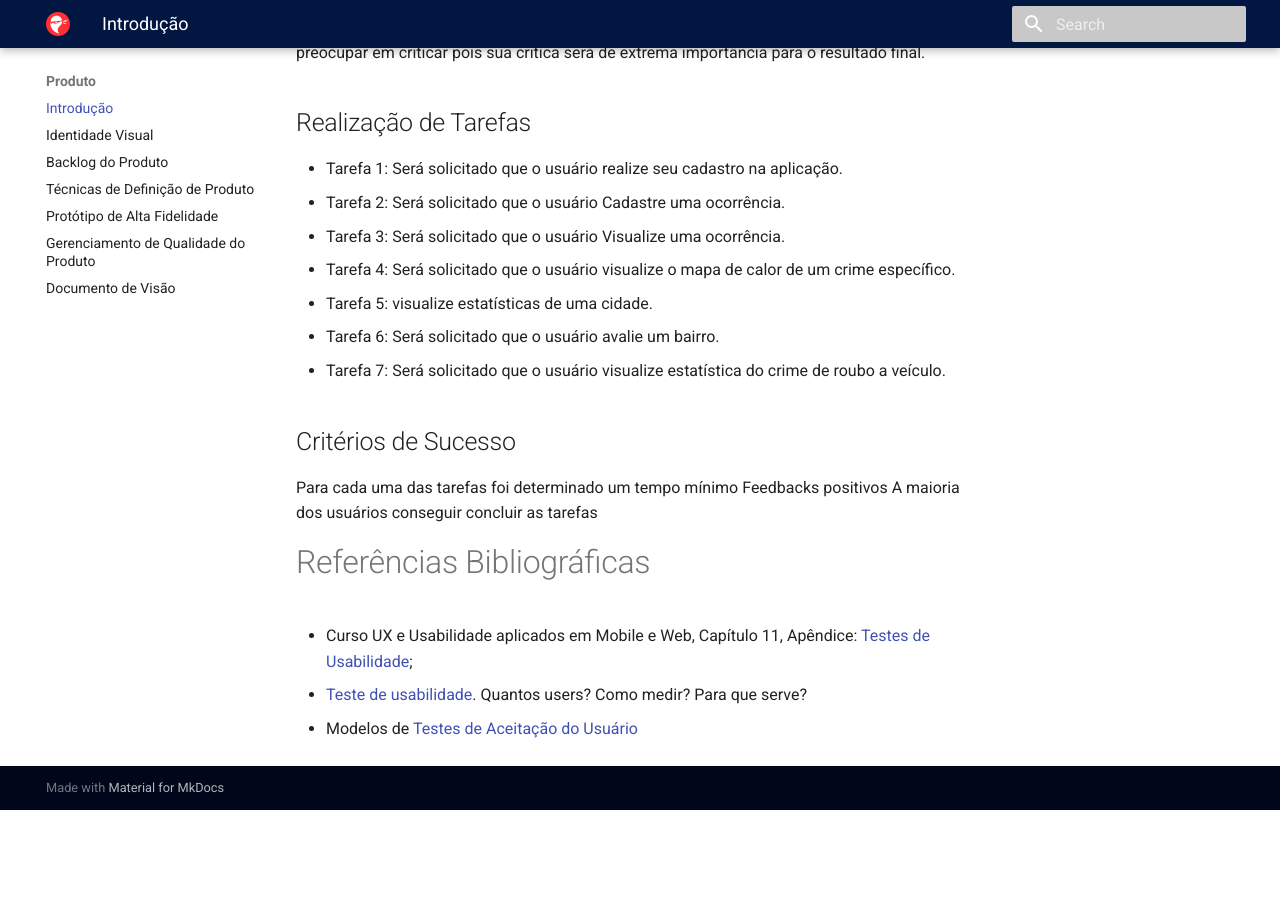
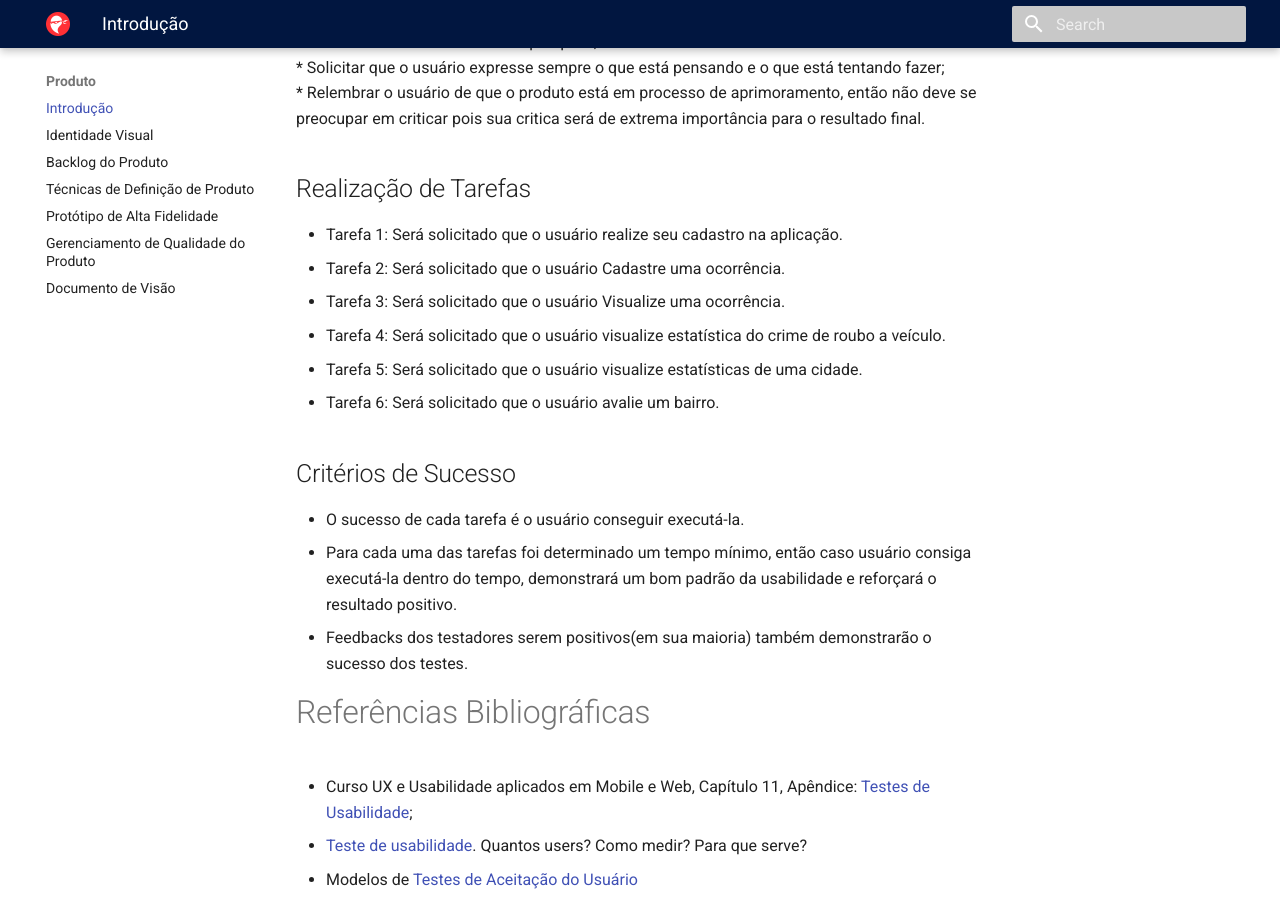
Before and after one commit to fga-eps-mds/2020.1-stay-safe-docs, an MkDocs documentation site: the page built from docs/produto/acceptance-test.md, in a window 1280 px wide and 900 px high, scrolled down 2458 px. Built offline with MkDocs 1.6.1 and Material for MkDocs 9.7.7, drawn with Linux system fonts in a browser that asks for light colours; before the commit the page ends 3268 px from its top, so only the background shows below that; some of the changed text lies outside the part shown.

Commit message:
Adjust table and instructions

```diff
--- a/docs/produto/acceptance-test.md
+++ b/docs/produto/acceptance-test.md
@@ -22,11 +22,12 @@
 * Versão do Software a ser testado
 
 
-|                        | Tarefa 1 | Tarefa 2 | Tarefa 3 | Tarefa 4 | Tarefa 5 | Tarefa 6 | Tarefa 7 |
-|------------------------|----------|----------|----------|----------|----------|----------|----------|
-| Sim, com facilidade    |          |          |          |          |          |          |          |
-| Sim, com dificuldade   |          |          |          |          |          |          |          |
-| Não conseguiu realizar |          |          |          |          |          |          |          |
+|                        | Tarefa 1 | Tarefa 2 | Tarefa 3 | Tarefa 4 | Tarefa 5 | Tarefa 6 |
+|:----------------------:|:--------:|:--------:|:--------:|:--------:|:--------:|:--------:|
+| Não conseguiu realizar |          |          |          |          |          |          |
+| Sim, com dificuldade   |          |          |          |          |          |          |
+| Sim, com facilidade    |          |          |          |          |          |          |
+| Tempo de execução      |          |          |          |          |          |          |
 
 Ao final da avaliação os testadores serão submetidos às seguintes perguntas(que também deverão ser registradas e preenchidas em cada relatório):
 1. Como você avaliaria sua experiência ao utilizar o aplicativo(de 1 a 5)?
@@ -48,16 +49,14 @@
 * Tarefa 1: Será solicitado que o usuário realize seu cadastro na aplicação.
 * Tarefa 2: Será solicitado que o usuário Cadastre uma ocorrência.
 * Tarefa 3: Será solicitado que o usuário Visualize uma ocorrência.
-* Tarefa 4: Será solicitado que o usuário visualize o mapa de calor de um crime específico.
-* Tarefa 5: visualize estatísticas de uma cidade.
+* Tarefa 4: Será solicitado que o usuário visualize estatística do crime de roubo a veículo.
+* Tarefa 5: Será solicitado que o usuário visualize estatísticas de uma cidade.
 * Tarefa 6: Será solicitado que o usuário avalie um bairro.
-* Tarefa 7: Será solicitado que o usuário visualize estatística do crime de roubo a veículo.
 
 ## Critérios de Sucesso
-Para cada uma das tarefas foi determinado um tempo mínimo
-Feedbacks positivos
-A maioria dos usuários conseguir concluir as tarefas
-
+* O sucesso de cada tarefa é o usuário conseguir executá-la.
+* Para cada uma das tarefas foi determinado um tempo mínimo, então caso usuário consiga executá-la dentro do tempo, demonstrará um bom padrão da usabilidade e reforçará o resultado positivo.
+* Feedbacks dos testadores serem positivos(em sua maioria) também demonstrarão o sucesso dos testes.
 
 # Referências Bibliográficas
 * Curso UX e Usabilidade aplicados em Mobile e Web, Capítulo 11, Apêndice: [Testes de Usabilidade](https://www.caelum.com.br/apostila-ux-usabilidade-mobile-web/usabilidade/#preparao-prvia);
```
